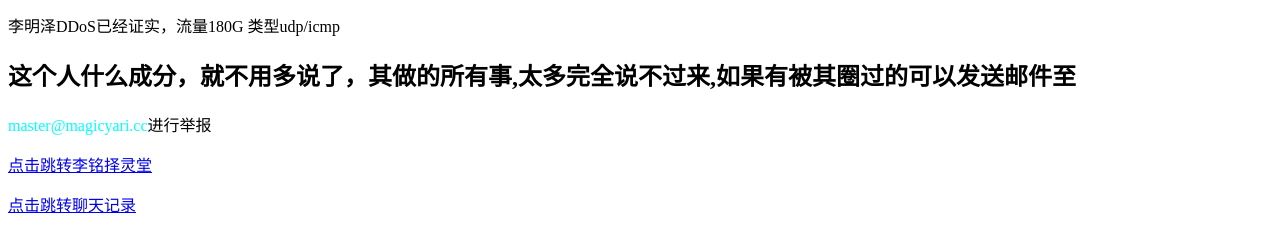
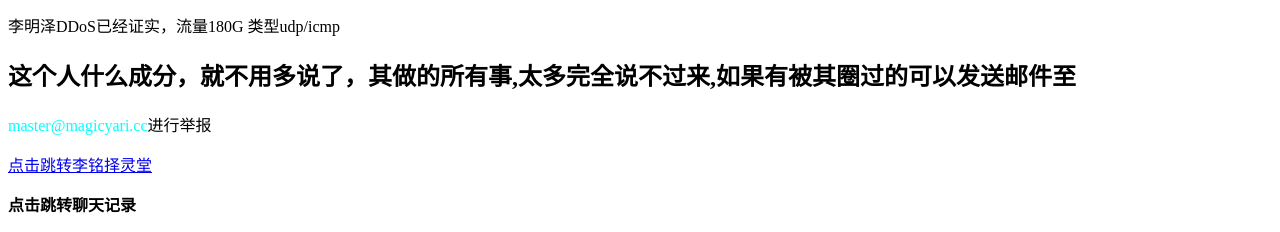
Before and after one commit to MyNachoNeko/hmxix-server, a plain HTML site: page index.html in a window 1280 px wide. Shown: the part 3266-3498 px from the top of the page. Drawn offline with Linux system fonts and the light colour scheme.

Commit message:
Update index.html

```diff
--- a/index.html
+++ b/index.html
@@ -40,4 +40,4 @@
 			 <a href="http://limingze1337.cf/" title="limingze">点击跳转李铭择灵堂</a>
 	 <p>
 
-	     		<a href=“http://limingze1337.cf/rush.html” title=“limingzewp”>点击跳转聊天记录</a>
+	     		<b href=“http://limingze1337.cf/rush.html” title=“limingzewp”>点击跳转聊天记录</b>
```
